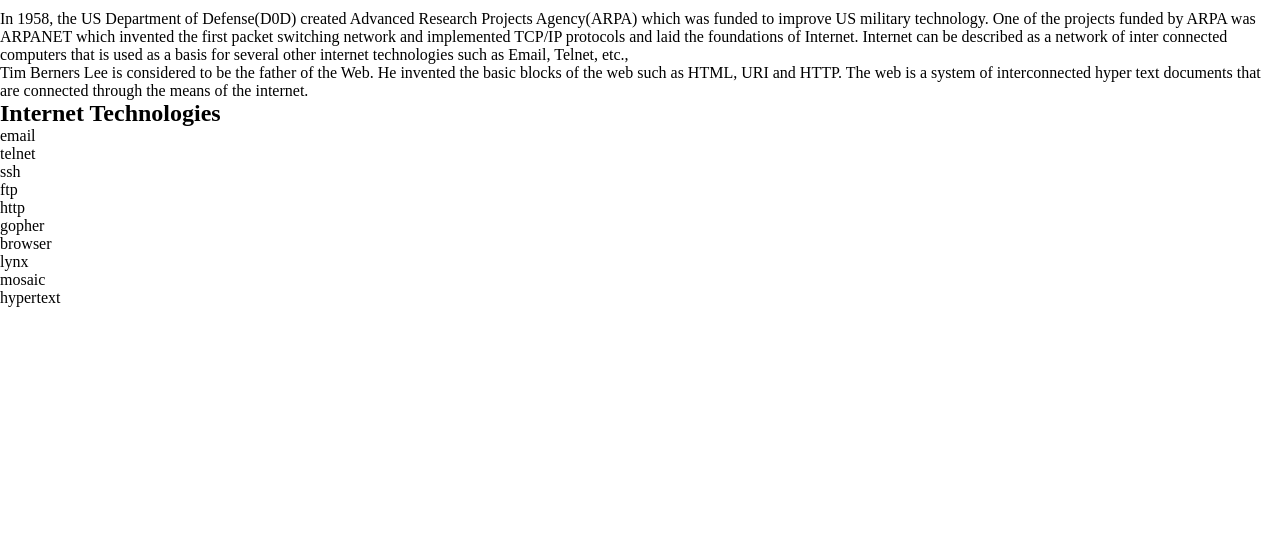
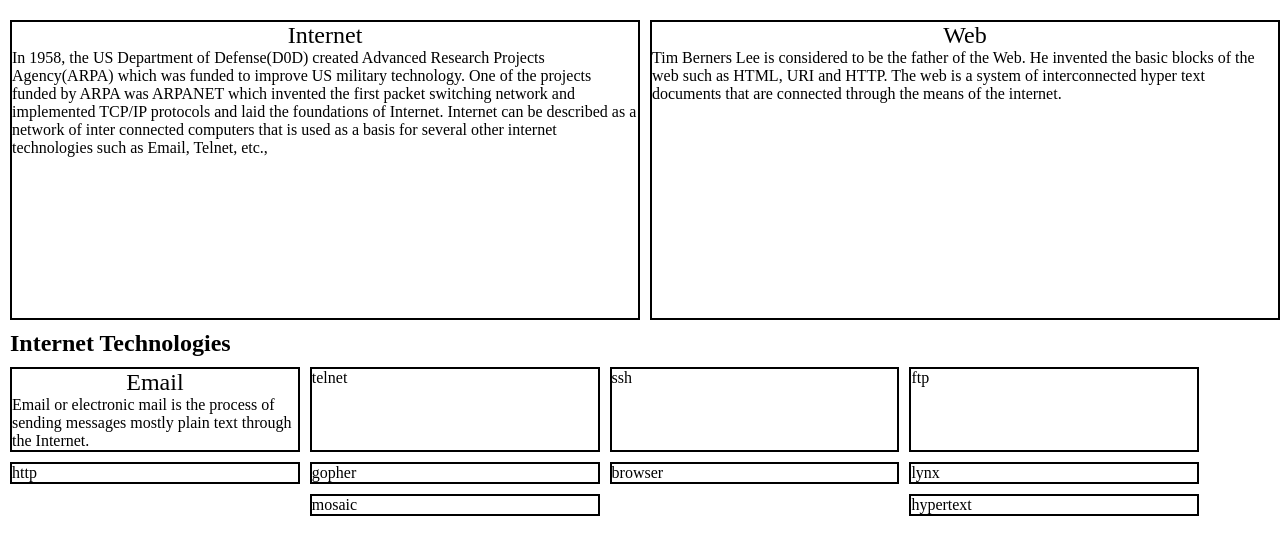
Before and after one commit to command7/internet_tech, a plain HTML site: page index.html in a window 1280 px wide. Shown: the part 40-594 px from the top of the page. Drawn offline with Linux system fonts and the light colour scheme.

Commit message:
Add grids

```diff
--- a/assets/css/styles.css
+++ b/assets/css/styles.css
@@ -1,6 +1,10 @@
 * {
   margin: 0;
   padding: 0;
+}
+
+html {
+  font-size: 16px;
 }
 
 body {
@@ -8,6 +12,7 @@ body {
 }
 
 h2 {
+  margin-left: 10px;
 }
 
 header {
@@ -15,58 +20,90 @@ header {
   text-align: center;
 }
 
-.description {
-  display: block;
+.internetWebContainer {
+  display: grid;
+  grid-template-columns: 50% 50%;
+  grid-template-rows: 300px;
+  grid-template-areas: "Internet Web";
+  grid-column-gap: 10px;
+  margin: 10px 10px 10px 10px;
 }
 
 .internetOrigin {
+  grid-area: Internet;
+  border: 2px solid black;
+}
+
+.wwwOrigin {
+  grid-area: Web;
+  border: 2px solid black;
+}
+
+.internetTechContainer {
+  display: grid;
+  grid-template-columns: 23% 23% 23% 23%;
+  grid-template-rows: auto auto auto;
+  grid-template-areas:"one two three four"
+    "five six seven eight"
+    ". nine . ten";
+  grid-column-gap: 10px;
+  grid-row-gap: 10px;
+  margin: 10px 10px 10px 10px;
+}
+
+.gridHeadings {
+  font-size: 1.5rem;
+  text-align: center;
 
 }
 
-.wwwOrigin {
-
-}
-
-.internetTech {
-  display: block;
-}
-
 .email {
-
+  grid-area: one;
+  border: 2px solid black;
 }
 
 .telnet {
-
+  grid-area: two;
+  border: 2px solid black;
 }
 
 .ssh {
-
+  grid-area: three;
+  border: 2px solid black;
 }
 
 .ftp {
-
+  grid-area: four;
+  border: 2px solid black;
 }
 
 .http {
-
+  grid-area: five;
+  border: 2px solid black;
 }
 
 .gopher {
-
+  grid-area: six;
+  border: 2px solid black;
 }
 
 .browser {
+  grid-area: seven;
+  border: 2px solid black;
 
 }
 
 .lynx {
-
+  grid-area: eight;
+  border: 2px solid black;
 }
 
 .mosaic {
-
+  grid-area: nine;
+  border: 2px solid black;
 }
 
 .hypertext {
-
+  grid-area: ten;
+  border: 2px solid black;
 }
--- a/index.html
+++ b/index.html
@@ -13,20 +13,23 @@
 
     </nav>
     <main>
-      <div class="description">
+      <div class="internetWebContainer">
         <div class="internetOrigin">
+          <p class="gridHeadings">Internet</p>
           In 1958, the US Department of Defense(D0D) created Advanced Research Projects Agency(ARPA) which was funded to improve US military technology. One of the projects funded by ARPA was ARPANET which invented the first packet switching network and implemented TCP/IP protocols and laid the foundations of Internet. Internet can be described as a network of inter connected computers that is used as a basis for several other internet technologies such as Email, Telnet, etc.,
         </div>
         <div class="wwwOrigin">
+          <p class="gridHeadings">Web</p>
           Tim Berners Lee is considered to be the father of the Web. He invented the basic blocks of the web such as HTML, URI and HTTP. The web is a system of interconnected hyper text documents that are connected through the means of the internet.
         </div>
       </div>
 
       <h2>Internet Technologies</h2>
 
-      <div class="internetTech">
+      <div class="internetTechContainer">
         <div class="email">
-          email
+          <p class="gridHeadings">Email</p>
+          Email or electronic mail is the process of sending messages mostly plain text through the Internet.
         </div>
         <div class="telnet">
           telnet
```
